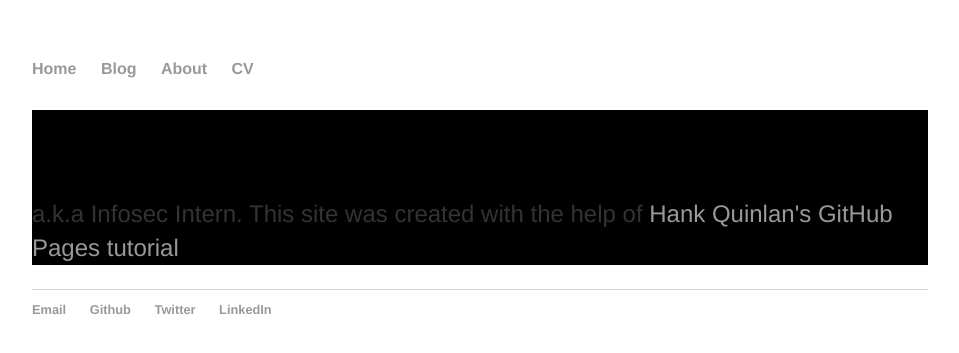
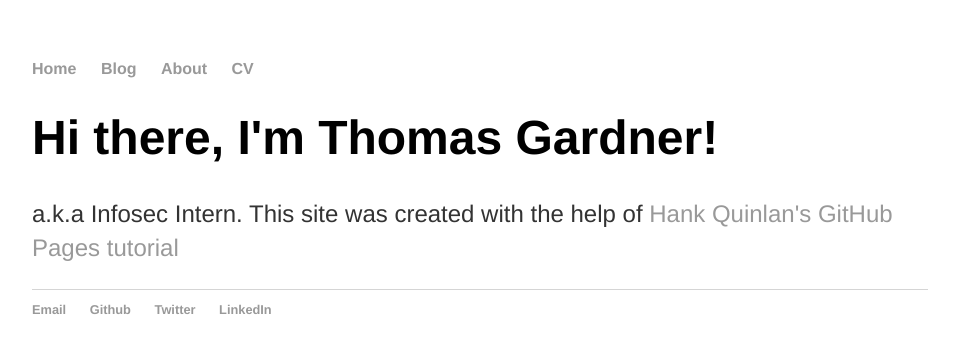
Before and after one commit to infosec-intern/infosec-intern.github.io, a Jekyll site: the page built from index.html, in a window 1280 px wide. Shown: the top 353 px of the page, without its empty margins (160-1119 px from the left). Built offline with Jekyll 4.4.1, drawn with Linux system fonts in a browser that asks for light colours.

Commit message:
per-page css works. removing black background

```diff
--- a/index.html
+++ b/index.html
@@ -4,7 +4,7 @@ title: Infosec Intern
 ---
 <style>
     .blurb {
-        background-color: #000;
+        /*background-color: #fff;*/
     }
 </style>
 <div class="blurb">
```
